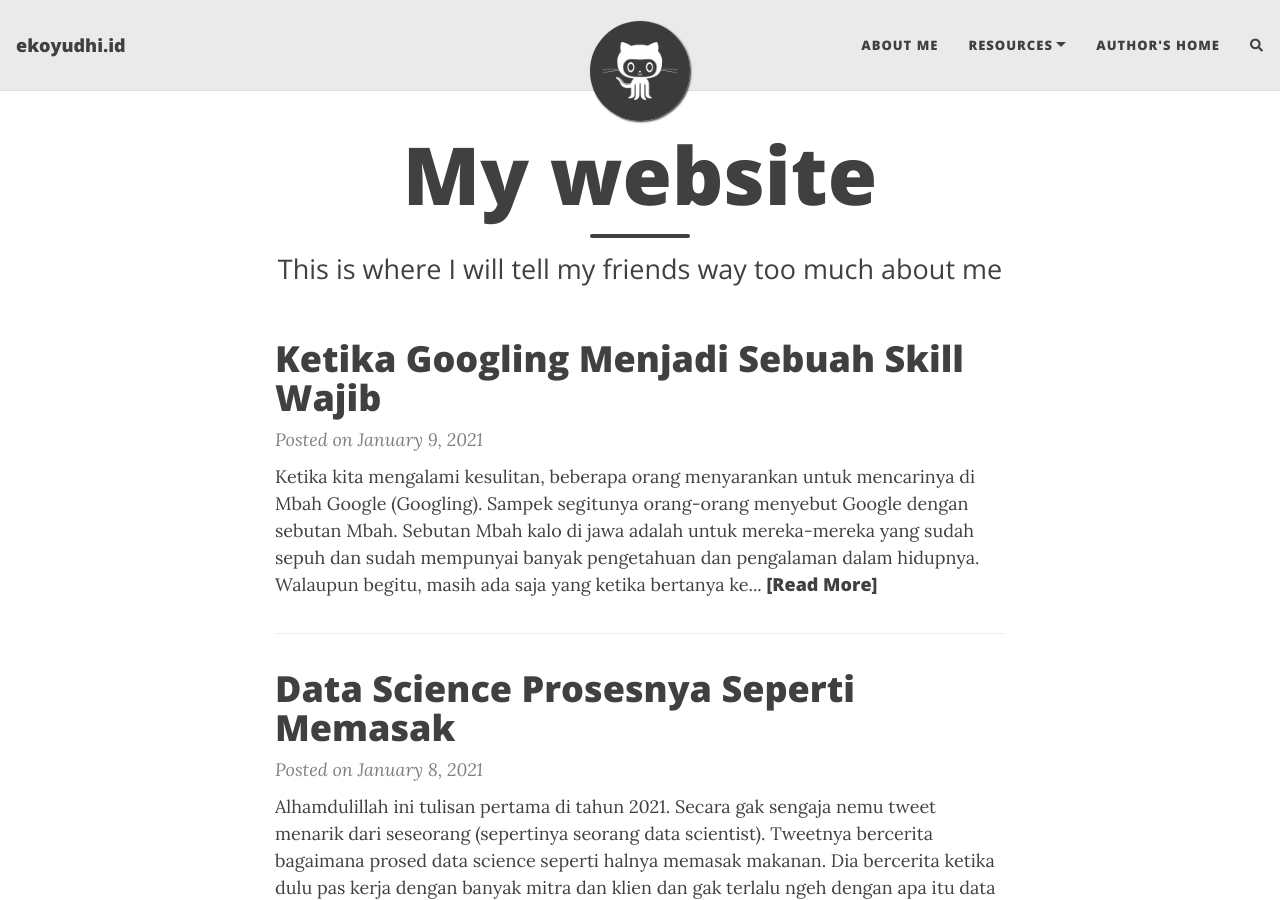
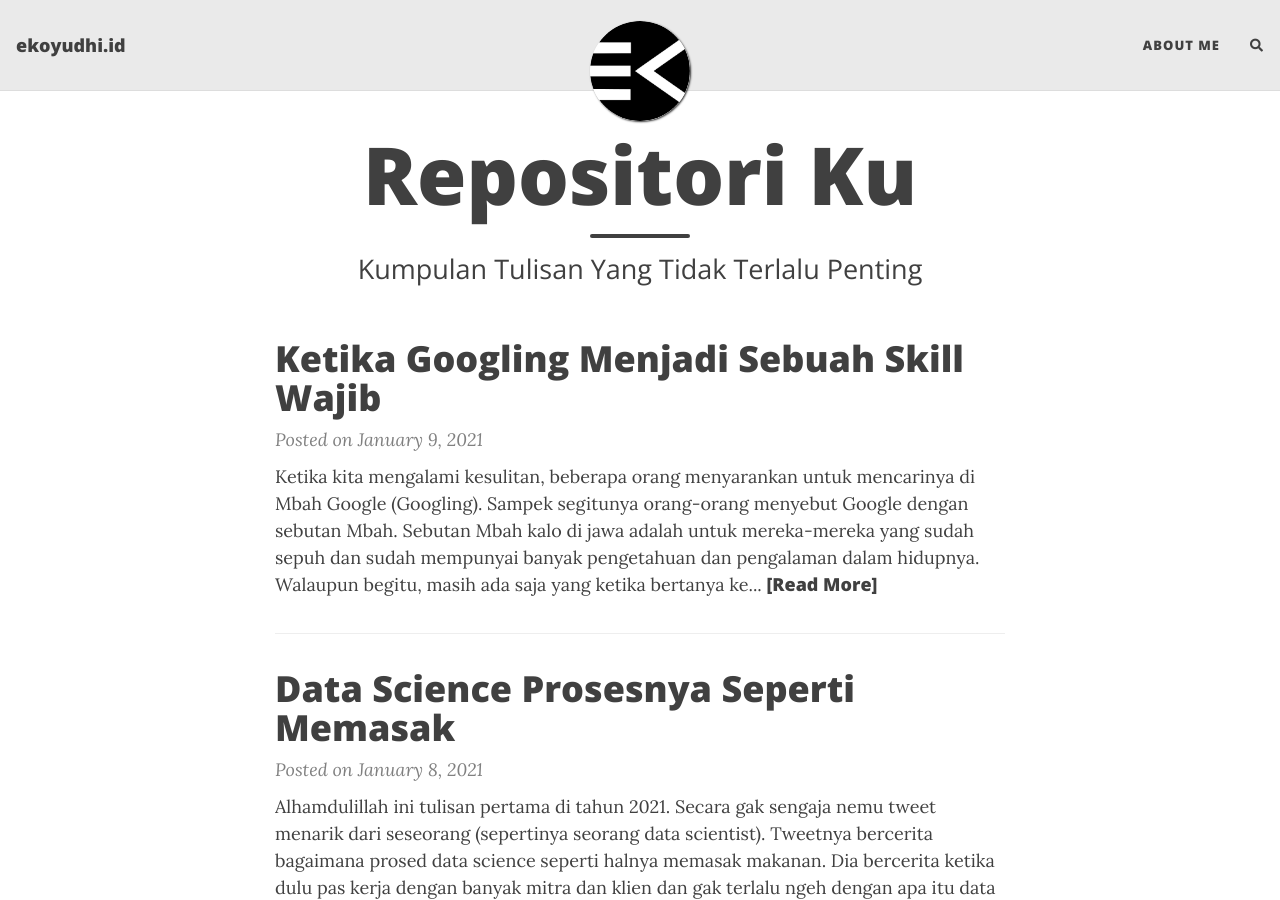
Before and after one commit to ekoyudhi/ekoyudhi.github.io, a Jekyll site: the page built from index.html, in a window 1280 px wide and 900 px high. Built offline with Jekyll 4.4.1, drawn with Linux system fonts in a browser that asks for light colours; nearby versions of some CDN libraries; the list of posts is cut into pages by our own code; comment, search, counter and statistics services are not loaded.

Commit message:
update 6-12-2022

```diff
--- a/_config.yml
+++ b/_config.yml
@@ -21,10 +21,10 @@
 
 navbar-links:
   About Me: "aboutme"
-  Resources:
-    - Beautiful Jekyll: "https://beautifuljekyll.com"
-    - Learn markdown: "https://www.markdowntutorial.com/"
-  Author's home: "https://deanattali.com"
+#  Resources:
+#    - Beautiful Jekyll: "https://beautifuljekyll.com"
+#    - Learn markdown: "https://www.markdowntutorial.com/"
+#  Author's home: "https://deanattali.com"
 
 ################
 # --- Logo --- #
@@ -54,7 +54,7 @@
   facebook: ekoyudhi
   github: ekoyudhi
   twitter: ekoyudhi
-  patreon: DeanAttali
+#  patreon: DeanAttali
 #  youtube: @ekoyudhi
 #  medium: yourname
 #  reddit: yourname
@@ -62,7 +62,7 @@
 #  xing: yourname
 #  stackoverflow: "3943160/daattali"
 #  snapchat: deanat78
-#  instagram: deanat78
+  instagram: ekoyudhi
 #  spotify: yourname
 #  telephone: +14159998888
 #  steam: deanat78
--- a/index.html
+++ b/index.html
@@ -1,5 +1,5 @@
 ---
 layout: home
-title: My website
-subtitle: This is where I will tell my friends way too much about me
+title: Repositori Ku
+subtitle: Kumpulan Tulisan Yang Tidak Terlalu Penting
 ---
```
Also changed, not shown: assets/img/avatar-icon.png, assets/img/install-steps.gif (deleted), assets/img/path.jpg (deleted), assets/img/thumb.png (deleted).
